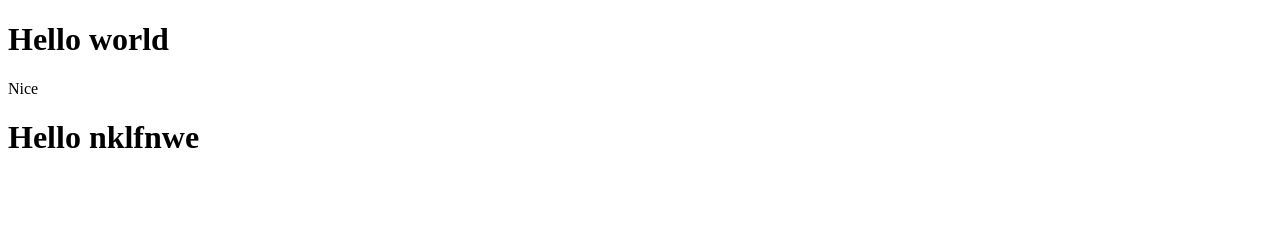
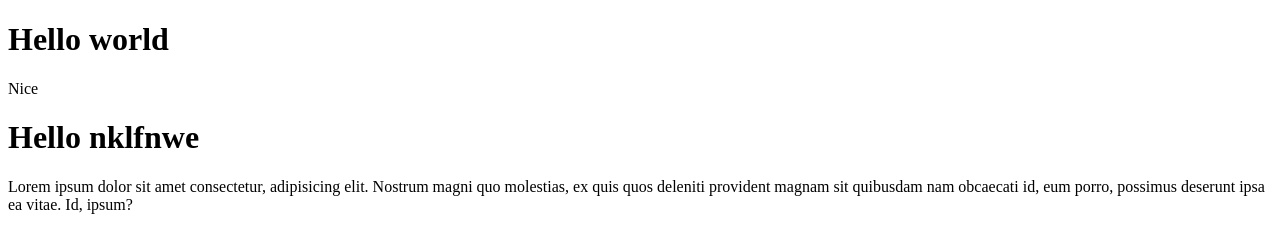
Before and after one commit to SujeetMainali/static, a plain HTML site: page index.html in a window 1280 px wide. Drawn offline with Linux system fonts and the light colour scheme.

Commit message:
fix:issue

```diff
--- a/index.html
+++ b/index.html
@@ -9,5 +9,6 @@
     <h1>Hello world</h1>
     <p>Nice</p>
     <h1>Hello nklfnwe</h1>
+    <p>Lorem ipsum dolor sit amet consectetur, adipisicing elit. Nostrum magni quo molestias, ex quis quos deleniti provident magnam sit quibusdam nam obcaecati id, eum porro, possimus deserunt ipsa ea vitae. Id, ipsum?</p>
 </body>
 </html>
```
